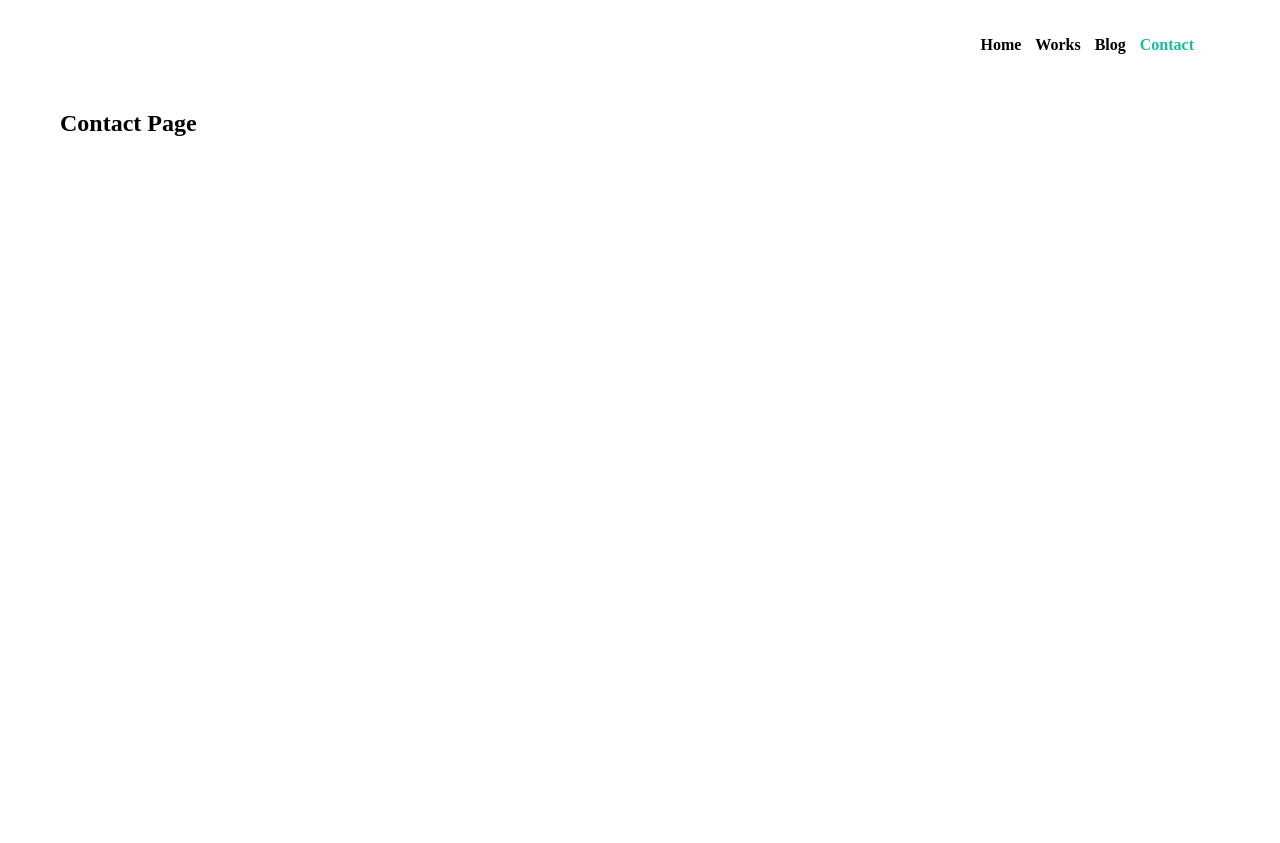
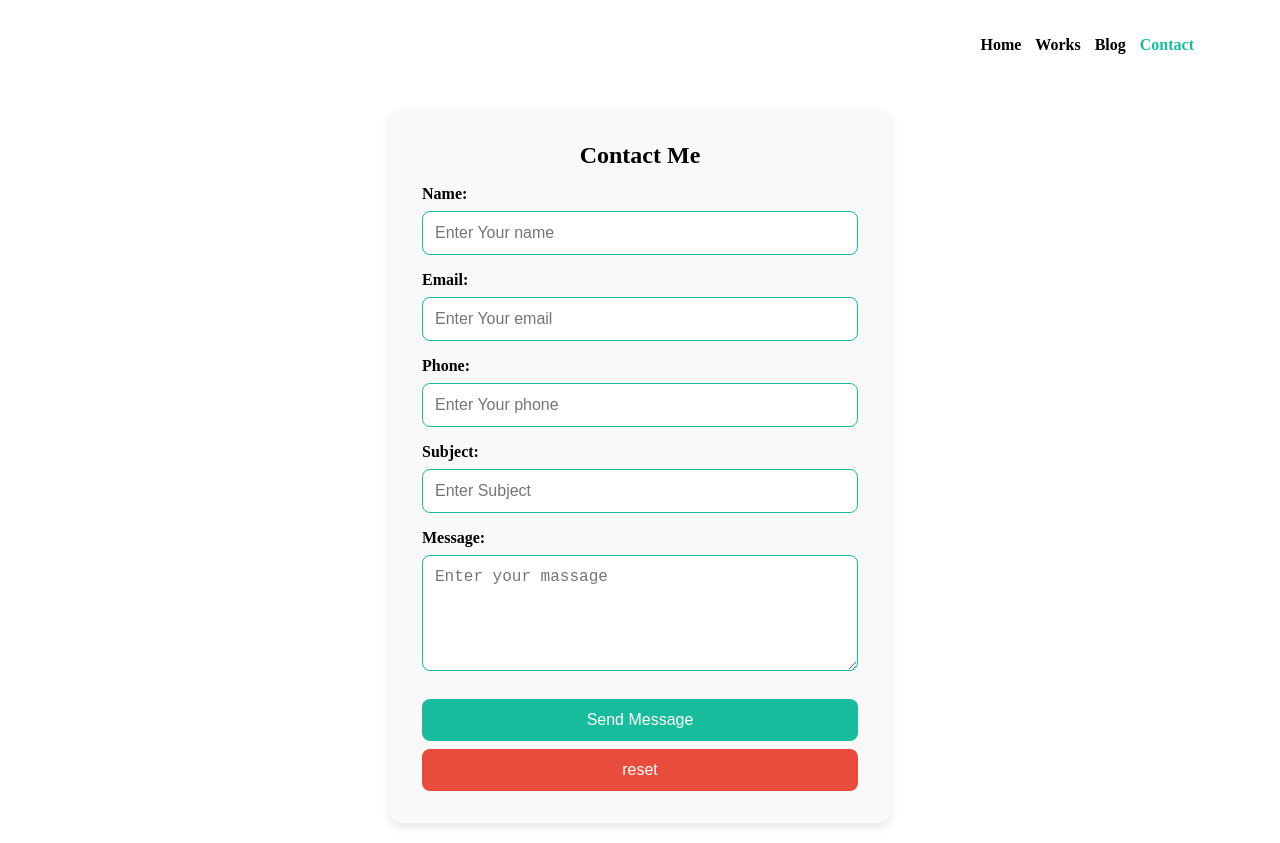
Before and after one commit to khaledradwan96/Khaled-Radwan---Portfolio, a plain HTML site: page Pages/contact.html in a window 1280 px wide. Before the commit the page ends 800 px from the top, so only its background shows below. Drawn offline with Linux system fonts and the light colour scheme.

Commit message:
add contact me form

```diff
--- a/Pages/contact.html
+++ b/Pages/contact.html
@@ -31,7 +31,27 @@
     <!-- ========== main section ========== -->
     <main>
         <div class="container">
-            <h2>Contact Page</h2>
+            <form class="contact-form">
+                <h2>Contact Me</h2>
+
+                <label for="name">Name:</label>
+                <input type="text" id="name" name="name" placeholder="Enter Your name" required />
+
+                <label for="email">Email:</label>
+                <input type="email" id="email" name="email" placeholder="Enter Your email" required />
+
+                <label for="phone">Phone:</label>
+                <input type="tel" id="phone" name="phone" placeholder="Enter Your phone" />
+
+                <label for="subject">Subject:</label>
+                <input type="text" id="subject" name="subject" placeholder="Enter Subject" />
+
+                <label for="message">Message:</label>
+                <textarea id="message" name="message" rows="5" placeholder="Enter your massage" required></textarea>
+
+                <button type="submit">Send Message</button>
+                <input type="reset" value="reset">
+            </form>
         </div>
     </main>
 
--- a/Styles/main-style.css
+++ b/Styles/main-style.css
@@ -13,6 +13,7 @@
 
 :root {
   --main-color: #18bc9c;
+  --main-color-hover: #128f76;
 }
 /* ========== Header ========== */
 header nav {
@@ -127,3 +128,70 @@ header ul li a:hover {
   padding: 3px 7px;
   border-radius: 12px;
 }
+
+/* ========== Contact me ========== */
+.contact-form {
+  max-width: 500px;
+  margin: auto;
+  padding: 2rem;
+  background: #f9f9f9;
+  border-radius: 10px;
+  box-shadow: 0 4px 10px rgba(0, 0, 0, 0.1);
+}
+
+.contact-form h2 {
+  margin-bottom: 1rem;
+  text-align: center;
+}
+
+.contact-form label {
+  display: block;
+  margin-top: 1rem;
+  font-weight: bold;
+}
+
+.contact-form input,
+.contact-form textarea {
+  width: 100%;
+  padding: 0.75rem;
+  margin-top: 0.5rem;
+  border: 1px solid var(--main-color);
+  border-radius: 8px;
+  font-size: 1rem;
+}
+.contact-form input:focus {
+  border: 2px solid var(--main-color-hover);
+  outline: none;
+}
+
+.contact-form button {
+  width: 100%;
+  margin-top: 1.5rem;
+  padding: 0.75rem;
+  background: var(--main-color);
+  color: white;
+  font-size: 1rem;
+  border: none;
+  border-radius: 8px;
+  cursor: pointer;
+  transition: 0.3s;
+}
+
+.contact-form button:hover {
+  background: var(--main-color-hover);
+}
+
+.contact-form input[type="reset"] {
+  background-color: #e74c3c;
+  padding: 0.75rem;
+  color: white;
+  font-size: 1rem;
+  border: none;
+  border-radius: 8px;
+  cursor: pointer;
+  transition: 0.3s;
+}
+
+.contact-form input[type="reset"]:hover {
+  background-color: #c0392b;
+}
```
